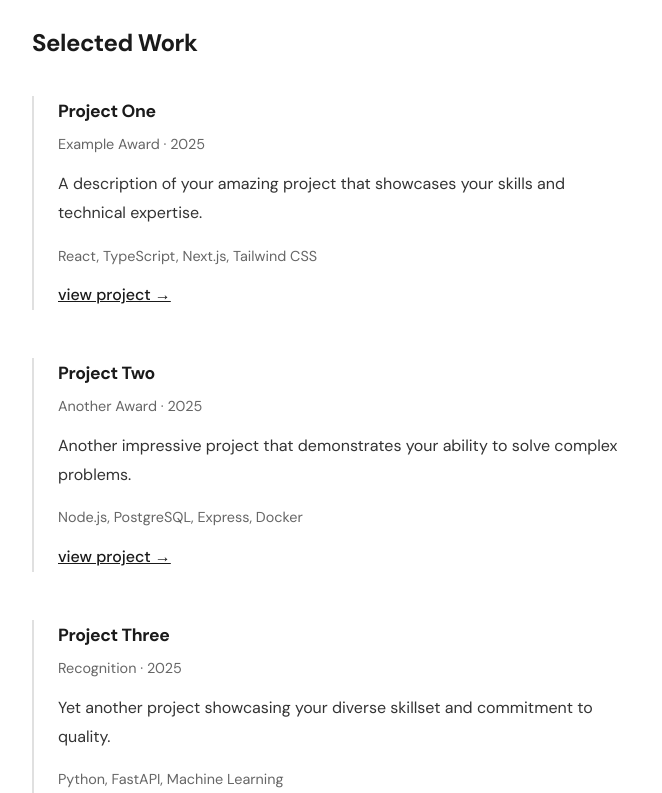
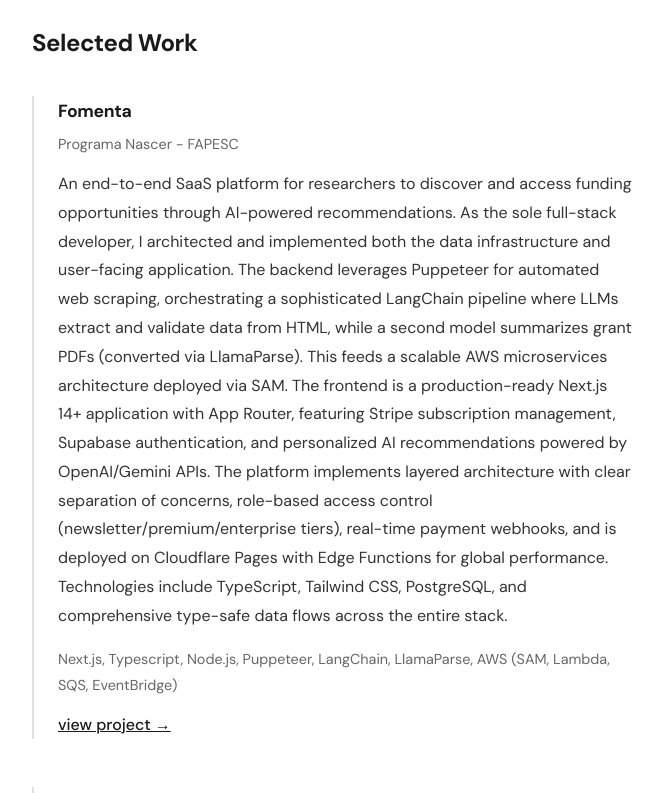
Before and after one commit to Icnneto/portfolio, a Next.js app: page /projects in a window 1280 px wide. Shown: the part 360-1153 px from the top of the page, without its empty margins (308-970 px from the left). Built offline with nearby package versions, Linux system fonts and the light colour scheme.

Commit message:
feat: add real projects

```diff
--- a/app/(public)/projects/page.tsx
+++ b/app/(public)/projects/page.tsx
@@ -1,25 +1,18 @@
 export default function ProjectsPage() {
   const projects = [
     {
-      name: "Project One",
-      award: "Example Award · 2025",
-      description: "A description of your amazing project that showcases your skills and technical expertise.",
-      tech: "React, TypeScript, Next.js, Tailwind CSS",
-      link: "https://github.com/yourusername/project-one"
+      name: "Fomenta",
+      award: "Programa Nascer - FAPESC",
+      description: "An end-to-end SaaS platform for researchers to discover and access funding opportunities through AI-powered recommendations. As the sole full-stack developer, I architected and implemented both the data infrastructure and user-facing application. The backend leverages Puppeteer for automated web scraping, orchestrating a sophisticated LangChain pipeline where LLMs extract and validate data from HTML, while a second model summarizes grant PDFs (converted via LlamaParse). This feeds a scalable AWS microservices architecture deployed via SAM. The frontend is a production-ready Next.js 14+ application with App Router, featuring Stripe subscription management, Supabase authentication, and personalized AI recommendations powered by OpenAI/Gemini APIs. The platform implements layered architecture with clear separation of concerns, role-based access control (newsletter/premium/enterprise tiers), real-time payment webhooks, and is deployed on Cloudflare Pages with Edge Functions for global performance. Technologies include TypeScript, Tailwind CSS, PostgreSQL, and comprehensive type-safe data flows across the entire stack.",
+      tech: "Next.js, Typescript, Node.js, Puppeteer, LangChain, LlamaParse, AWS (SAM, Lambda, SQS, EventBridge)",
+      link: "https://fomenta.com.br"
     },
     {
-      name: "Project Two",
-      award: "Another Award · 2025",
-      description: "Another impressive project that demonstrates your ability to solve complex problems.",
-      tech: "Node.js, PostgreSQL, Express, Docker",
-      link: "https://github.com/yourusername/project-two"
-    },
-    {
-      name: "Project Three",
-      award: "Recognition · 2025",
-      description: "Yet another project showcasing your diverse skillset and commitment to quality.",
-      tech: "Python, FastAPI, Machine Learning",
-      link: "https://github.com/yourusername/project-three"
+      name: "SwellGuide",
+      award: "",
+      description: "An innovative solution that translates the complexity of weather forecasts into a daily newsletter with sea condition analysis in natural language. As the creator and sole developer, I implemented an automated workflow in Python, orchestrated with LangChain, to consume data from weather APIs, process this information through an LLM to generate insights, and manage the sending of email campaigns. I was responsible for the entire project lifecycle, from system architecture and back-end/front-end development to infrastructure setup and integrations",
+      tech: "Node.js, LangChain, API Integrations, Tailwind CSS, Javascript, AWS (SAM, Lambda, SQS, EventBridge)",
+      link: "https://swellguide.com.br"
     }
   ]
 
```
